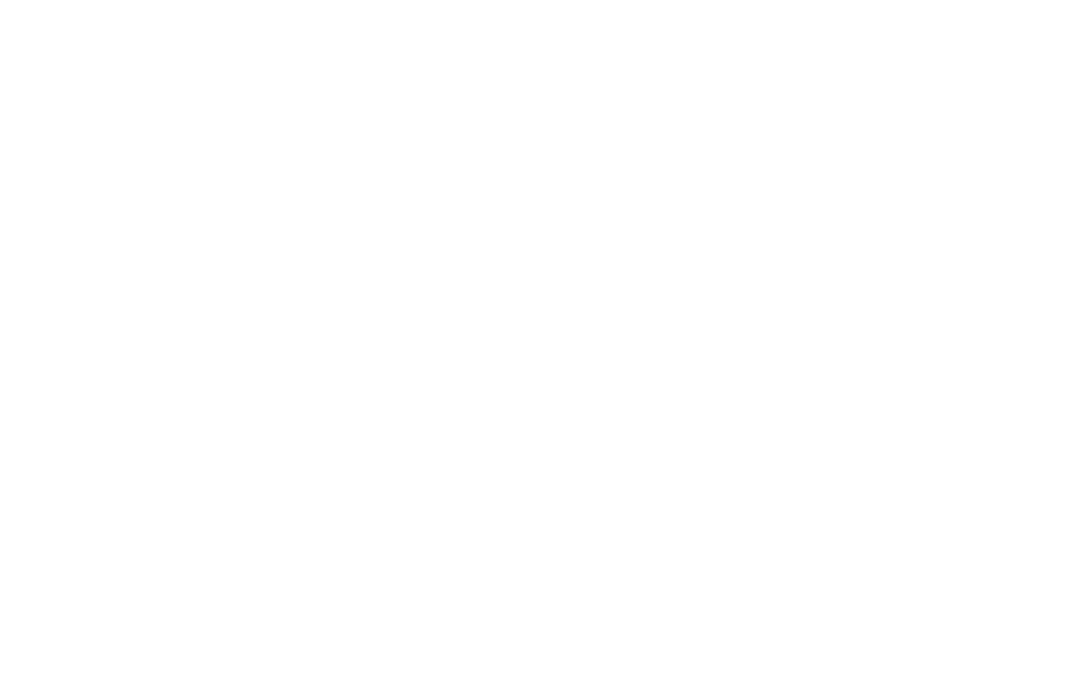
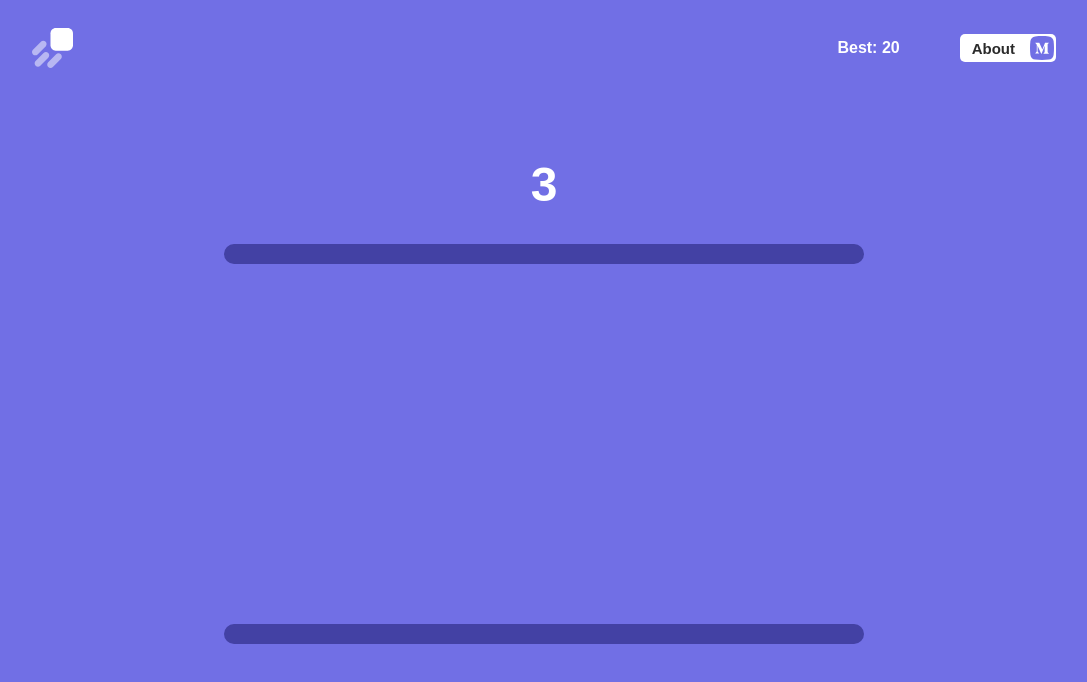
Before and after one commit to filip-melka/flappy-cube, a plain HTML site: page public/index.html in a window 1280 px wide. Shown: the whole page, without its empty margins (96-1183 px from the left). Drawn offline with Linux system fonts and the light colour scheme.

Commit message:
style: create index.css for index.html

```diff
--- a/public/css/index.css
+++ b/public/css/index.css
@@ -0,0 +1,105 @@
+:root {
+    --primary: #716fe5;
+    --primary-dark: #4341a4;
+    --white: white;
+    --text: rgb(42, 42, 42);
+    --canvas-width: 600px;
+}
+
+body {
+    font-family: sans-serif;
+    background: var(--primary);
+    color: var(--white);
+    margin: 0;
+}
+
+nav {
+    margin: 0 10%;
+    display: flex;
+    align-items: center;
+    justify-content: space-between;
+    height: 6rem;
+}
+
+nav > img {
+    height: 40px;
+}
+
+nav > div {
+    display: flex;
+    align-items: center;
+    gap: 60px;
+}
+
+#best-container {
+    font-weight: 600;
+}
+
+#medium-link {
+    background: var(--white);
+    text-decoration: none;
+    color: var(--text);
+    display: flex;
+    align-items: center;
+    gap: 15px;
+    padding: 2px 2px 2px 12px;
+    border-radius: 5px;
+    font-weight: 600;
+    font-size: 15px;
+}
+#medium-link img {
+    height: 24px;
+}
+
+main {
+    min-height: calc(100vh - 6rem);
+    display: flex;
+    flex-direction: column;
+    align-items: center;
+    justify-content: center;
+    padding-bottom: 6rem;
+    box-sizing: border-box;
+}
+
+#score {
+    font-size: 3rem;
+    margin: 0;
+    margin-bottom: 2rem;
+    font-weight: 600;
+}
+
+#game {
+    text-align: center;
+}
+
+.border {
+    background: var(--primary-dark);
+    width: calc(var(--canvas-width) + 40px);
+    height: 20px;
+    border-radius: 10px;
+}
+
+canvas {
+    width: var(--canvas-width);
+    height: calc(var(--canvas-width) * 0.6);
+    margin: 0;
+    padding: 0;
+    vertical-align: bottom;
+}
+
+@media screen and (max-width: 800px) {
+    :root {
+        --canvas-width: 450px;
+    }
+
+    .border {
+        height: 14px;
+        border-radius: 7px;
+    }
+}
+
+@media screen and (max-width: 600px) {
+    :root {
+        --canvas-width: 350px;
+    }
+}
--- a/public/index.html
+++ b/public/index.html
@@ -4,8 +4,26 @@
         <meta charset="UTF-8" />
         <meta name="viewport" content="width=device-width, initial-scale=1.0" />
         <title>Flappy Cube</title>
+        <link rel="stylesheet" href="css/index.css" />
     </head>
     <body>
-        <canvas></canvas>
+        <nav>
+            <img src="img/logo.svg" alt="Logo" />
+            <div>
+                <p id="best-container">Best: <span id="best">20</span></p>
+                <a href="/" id="medium-link">
+                    <span>About</span>
+                    <img src="img/medium.svg" alt="Medium" />
+                </a>
+            </div>
+        </nav>
+        <main>
+            <div id="game">
+                <p id="score">3</p>
+                <div class="border"></div>
+                <canvas></canvas>
+                <div class="border"></div>
+            </div>
+        </main>
     </body>
 </html>
```
Also changed, not shown: public/img/logo.svg (added), public/img/medium.svg (added).
